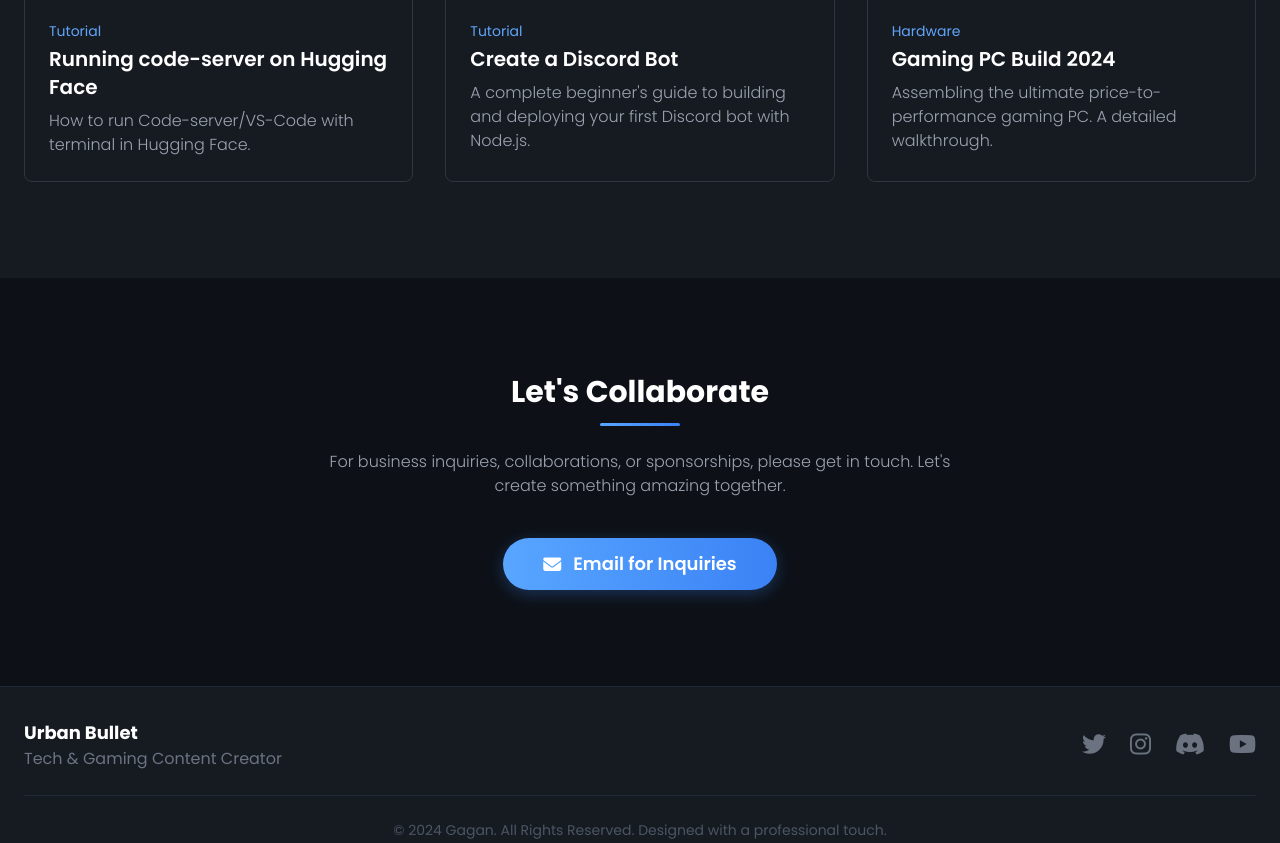
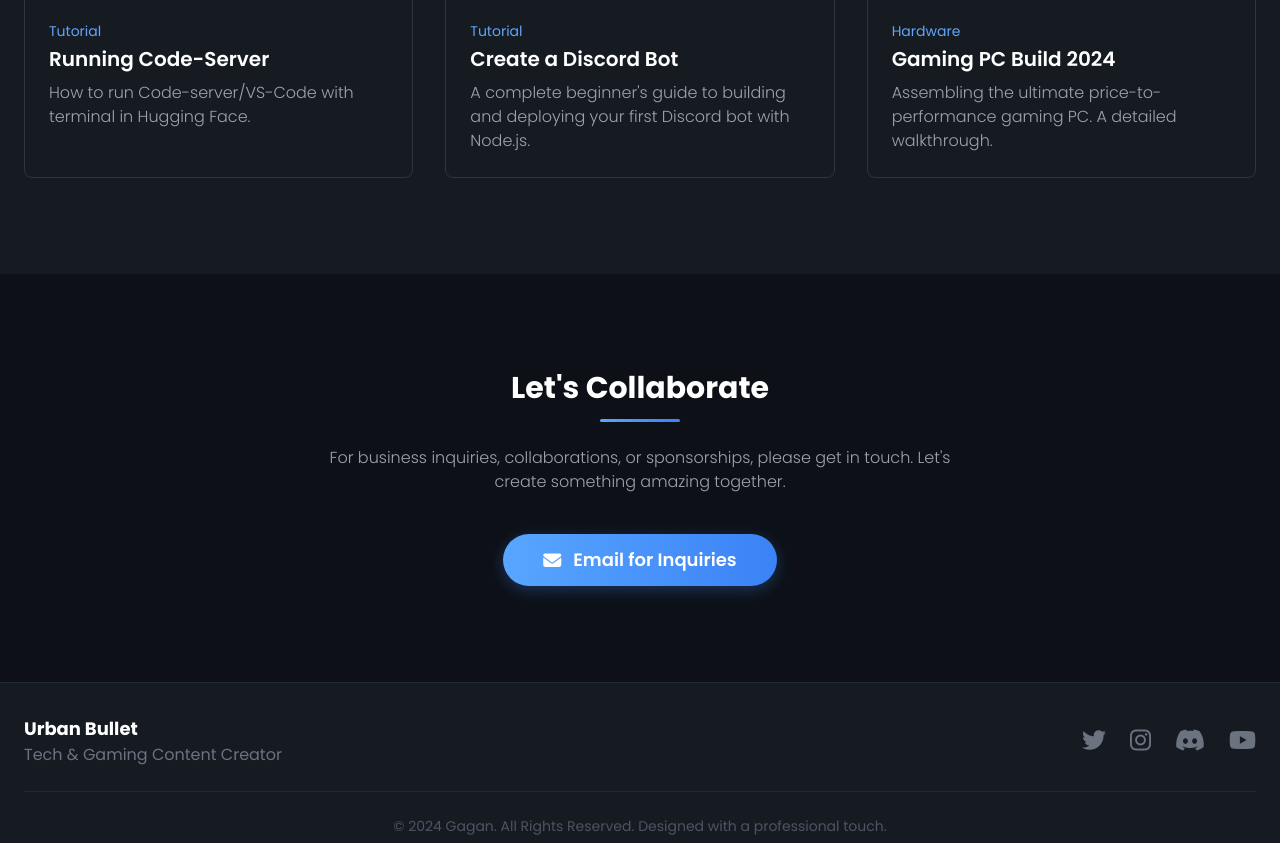
Before and after one commit to concoerfergtghrthdh/concoerfergtghrthdh.github.io, a plain HTML site: page index.html in a window 1280 px wide. Shown: the part 2863-3706 px from the top of the page. Drawn offline with nearby package versions, Linux system fonts and the light colour scheme.

Commit message:
Update index.html

```diff
--- a/index.html
+++ b/index.html
@@ -201,7 +201,7 @@
                        <div class="overflow-hidden"><img src="https://i.ytimg.com/vi/Bpr_g8gFx4k/maxresdefault.jpg" alt="Video Thumbnail" class="w-full h-48 object-cover group-hover:scale-105 transition-transform duration-300" onerror="this.onerror=null;this.src='https://placehold.co/400x225/161B22/C9D1D9?text=Video';"></div>
                        <div class="p-6">
                            <p class="text-blue-400 text-sm mb-1">Tutorial</p>
-                           <h3 class="font-semibold text-xl mb-2 text-white">Running code-server on Hugging Face</h3>
+                           <h3 class="font-semibold text-xl mb-2 text-white">Running Code-Server</h3>
                            <p class="text-gray-400 text-base font-light">How to run Code-server/VS-Code with terminal in Hugging Face.</p>
                        </div>
                     </a>
```
